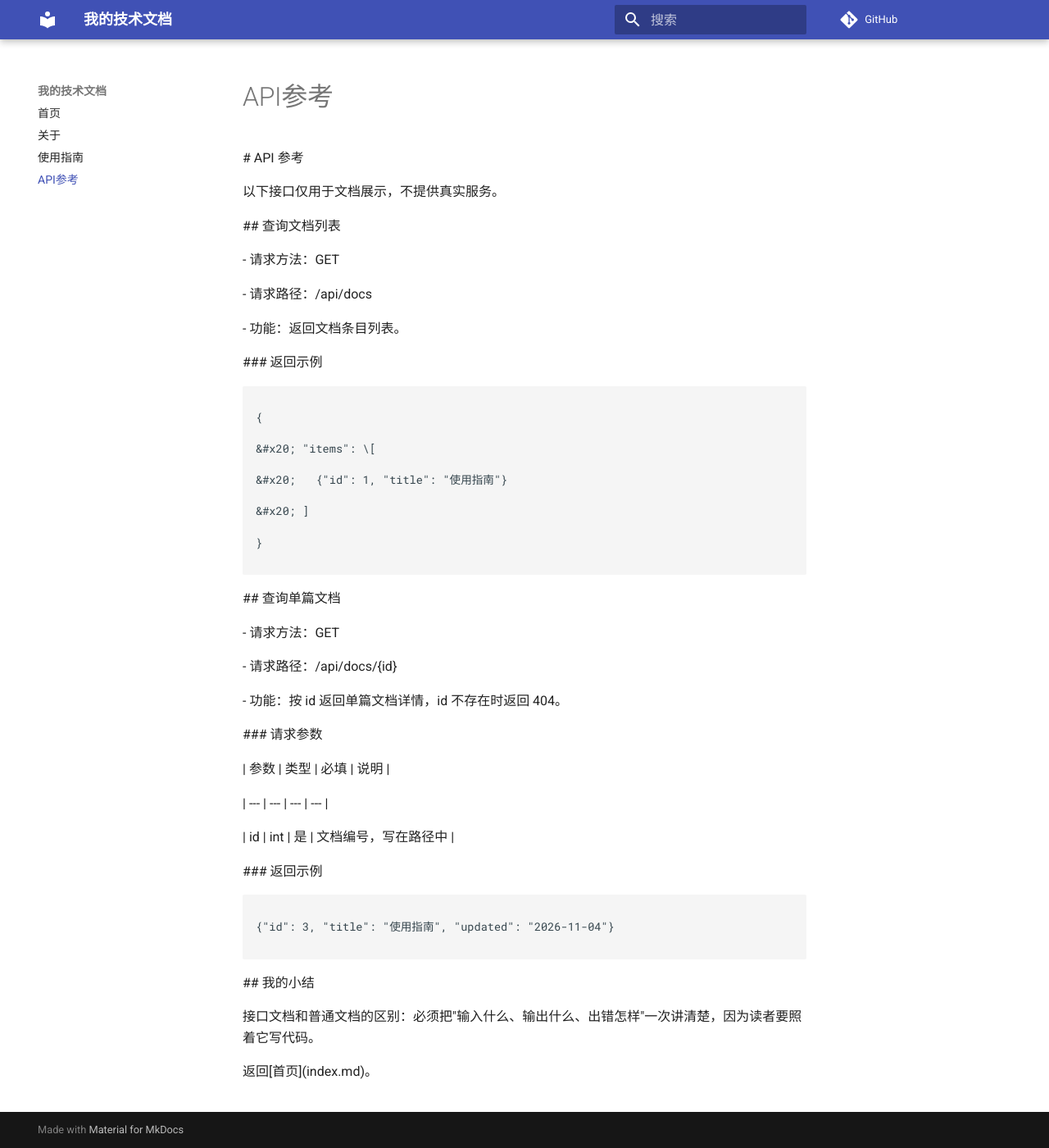
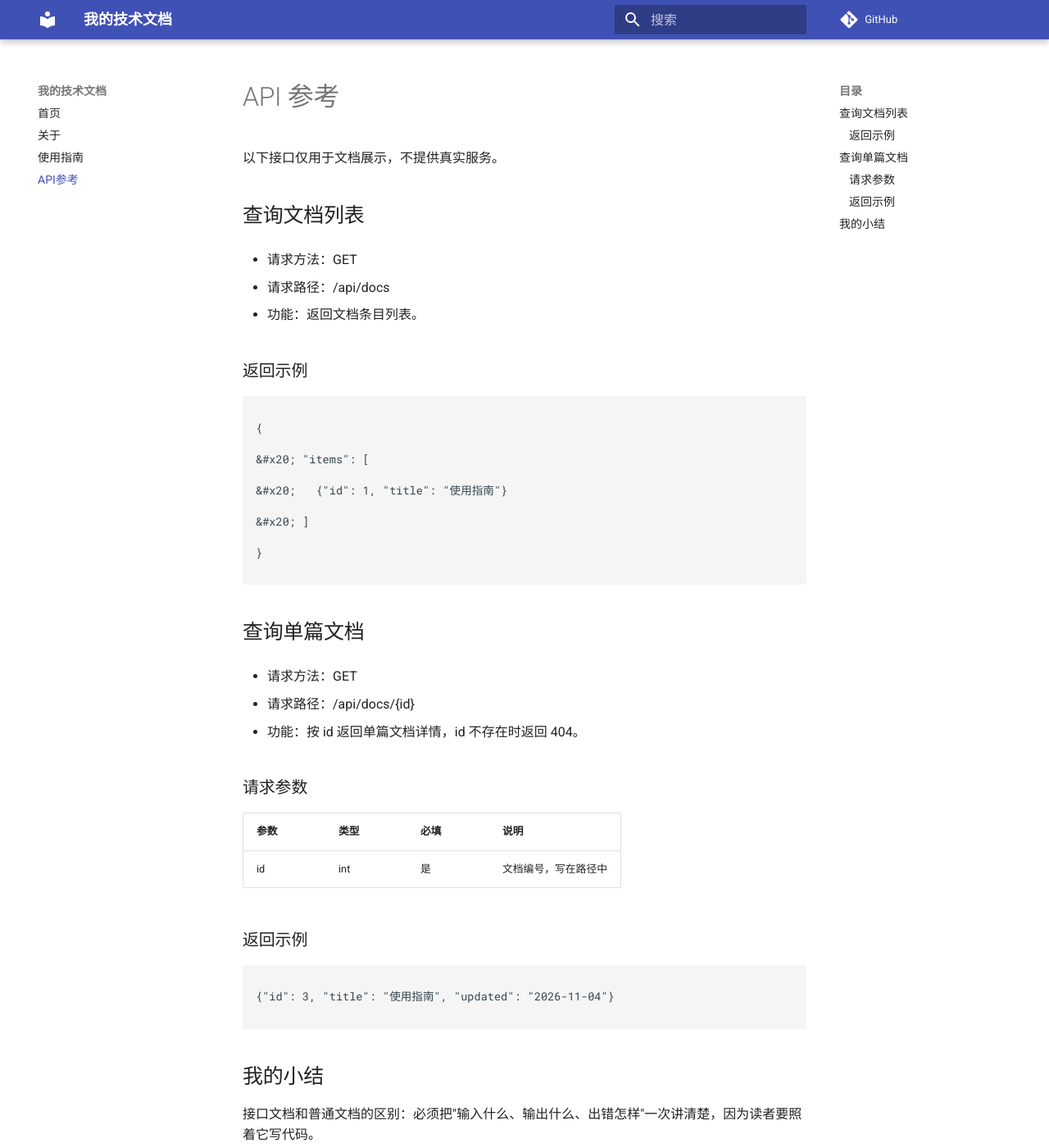
Before and after one commit to sakgratama-collab/my-docs, an MkDocs documentation site: the page built from docs/api.md, in a window 1280 px wide and 1400 px high. Shown: the whole window at 82% size. Built offline with MkDocs 1.6.1 and Material for MkDocs 9.7.7, drawn with Linux system fonts in a browser that asks for light colours; comment, search, counter and statistics services are not loaded.

Commit message:
修复表格行间空行,恢复标准表格渲染

```diff
--- a/docs/api.md
+++ b/docs/api.md
@@ -1,4 +1,4 @@
-\# API 参考
+# API 参考
 
 
 
@@ -6,19 +6,19 @@
 
 
 
-\## 查询文档列表
+## 查询文档列表
 
 
 
-\- 请求方法：GET
+- 请求方法：GET
 
-\- 请求路径：/api/docs
+- 请求路径：/api/docs
 
-\- 功能：返回文档条目列表。
+- 功能：返回文档条目列表。
 
 
 
-\### 返回示例
+### 返回示例
 
 
 
@@ -26,7 +26,7 @@
 
 {
 
-&#x20; "items": \[
+&#x20; "items": [
 
 &#x20;   {"id": 1, "title": "使用指南"}
 
@@ -38,31 +38,29 @@
 
 
 
-\## 查询单篇文档
+## 查询单篇文档
 
 
 
-\- 请求方法：GET
+- 请求方法：GET
 
-\- 请求路径：/api/docs/{id}
+- 请求路径：/api/docs/{id}
 
-\- 功能：按 id 返回单篇文档详情，id 不存在时返回 404。
+- 功能：按 id 返回单篇文档详情，id 不存在时返回 404。
 
 
 
-\### 请求参数
+### 请求参数
 
 
 
 | 参数 | 类型 | 必填 | 说明 |
-
 | --- | --- | --- | --- |
-
 | id | int | 是 | 文档编号，写在路径中 |
 
 
 
-\### 返回示例
+### 返回示例
 
 
 
@@ -74,7 +72,7 @@
 
 
 
-\## 我的小结
+## 我的小结
 
 
 
@@ -82,4 +80,4 @@
 
 
 
-返回\[首页](index.md)。
+返回[首页](index.md)。
```
Also changed, not shown: docs/about.md (+6 -11 lines), docs/guide.md (+15 -19 lines), docs/index.md (+6 -6 lines).
